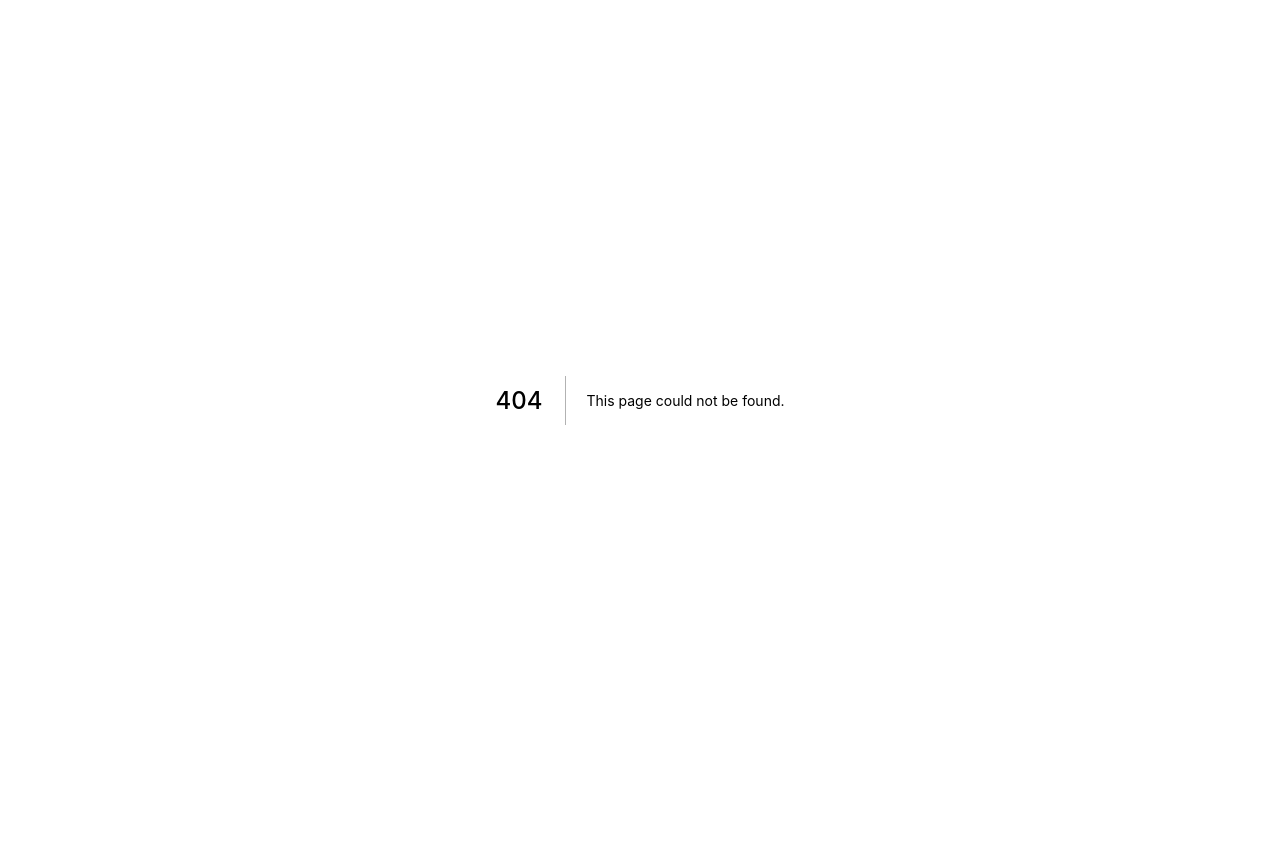
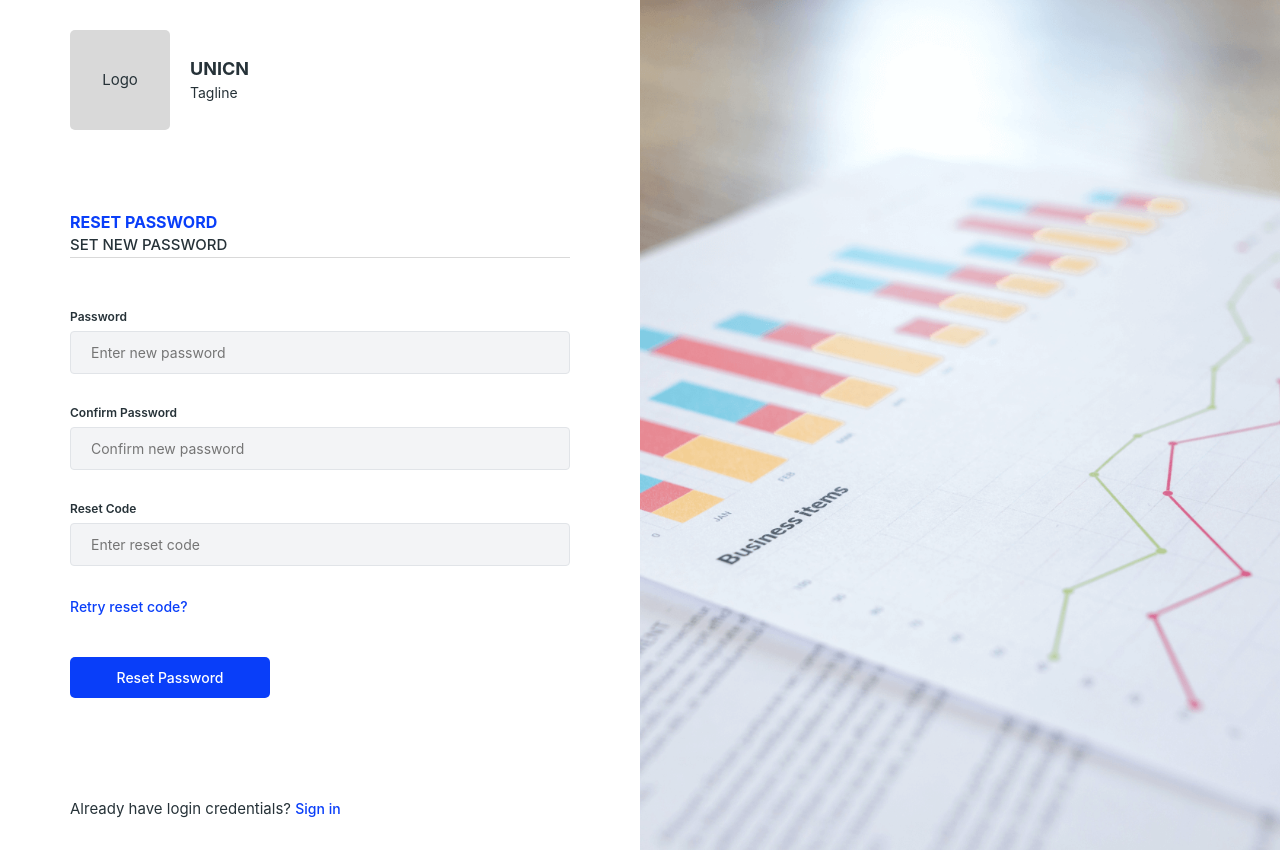
Before and after one commit to GeofreyMuindeMunguti/unicn, a Next.js app in the folder web/: page /reset-password in a window 1280 px wide. Before the commit this address had no page. Before the commit the page ends 800 px from the top, so only its background shows below. Built offline with nearby package versions, Linux system fonts and the light colour scheme.

Commit message:
feat: reset password page UI designs

```diff
--- a/web/src/components/Form/Form.tsx
+++ b/web/src/components/Form/Form.tsx
@@ -16,7 +16,7 @@ const Container = styled.form.attrs({ autoComplete: 'off' })`
 `;
 
 const FormField = styled.div<FormFieldProps>`
-  margin: 1.5rem 0;
+  margin-bottom: 3rem;
   width: 100%;
 
   label {
--- a/web/src/components/Layout/Auth.tsx
+++ b/web/src/components/Layout/Auth.tsx
@@ -12,7 +12,7 @@ type Props = {
 const MainContainer = styled.section`
   display: grid;
   grid-template-columns: repeat(2, 1fr);
-  min-height: 100vh;
+  height: 100vh;
 `;
 
 const BackgroundImage = styled.div`
@@ -27,6 +27,7 @@ const FormContainer = styled.div`
   flex-direction: column;
   align-items: center;
   justify-content: center;
+  padding: 3rem 0;
 
   & > * {
     width: 50rem;
@@ -42,6 +43,10 @@ const AppHeader = styled.div`
     color: var(--primary-color);
     font-size: 1.6rem;
     font-weight: 700;
+  }
+
+  p {
+    font-weight: 500;
   }
 `;
 
--- /dev/null
+++ b/web/src/pages/reset-password.tsx
@@ -0,0 +1,41 @@
+import Link from 'next/link';
+import type { NextPage } from 'next';
+
+import * as Form from 'src/components/Form/Form';
+import AuthLayout from 'src/components/Layout/Auth';
+import Button from 'src/components/Button/Button';
+
+const ResetPasswordPage: NextPage = () => {
+  return (
+    <AuthLayout subtitle="Set New Password" title="Reset Password">
+      <Form.Container>
+        <Form.Field>
+          <label htmlFor="password">Password</label>
+          <input type="password" placeholder="Enter new password" />
+        </Form.Field>
+        <Form.Field>
+          <label htmlFor="confirm-password">Confirm Password</label>
+          <input type="confirm-password" placeholder="Confirm new password" />
+        </Form.Field>
+        <Form.Field>
+          <label htmlFor="code">Reset Code</label>
+          <input type="code" placeholder="Enter reset code" />
+        </Form.Field>
+        <Link href="/reset-password">
+          <a>Retry reset code?</a>
+        </Link>
+        <Form.Button>
+          <Button>Reset Password</Button>
+        </Form.Button>
+        <Form.FooterCaption>
+          <span>Already have login credentials?</span>{' '}
+          <Link href="/login">
+            <a>Sign in</a>
+          </Link>
+        </Form.FooterCaption>
+      </Form.Container>
+    </AuthLayout>
+  );
+};
+
+export default ResetPasswordPage;
```
Also changed, not shown: web/src/pages/login.tsx (+5 -2 lines).
